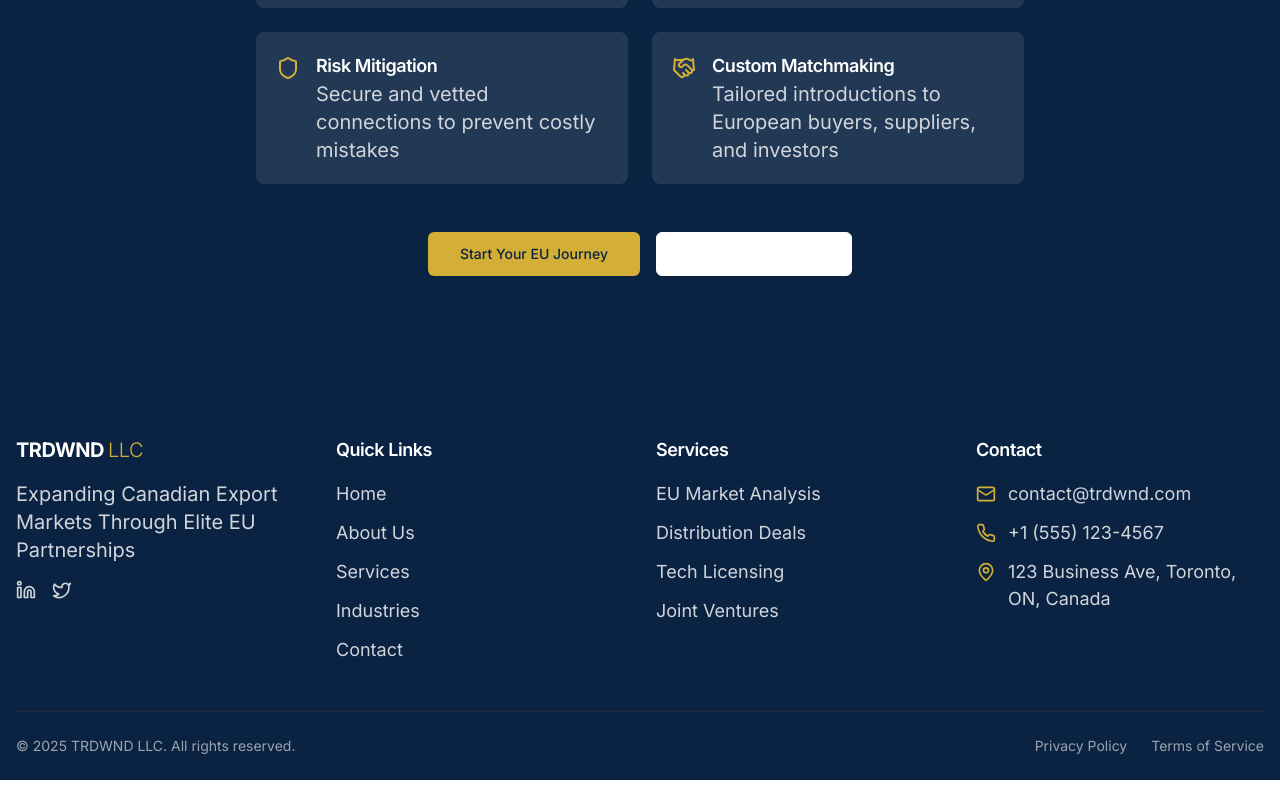
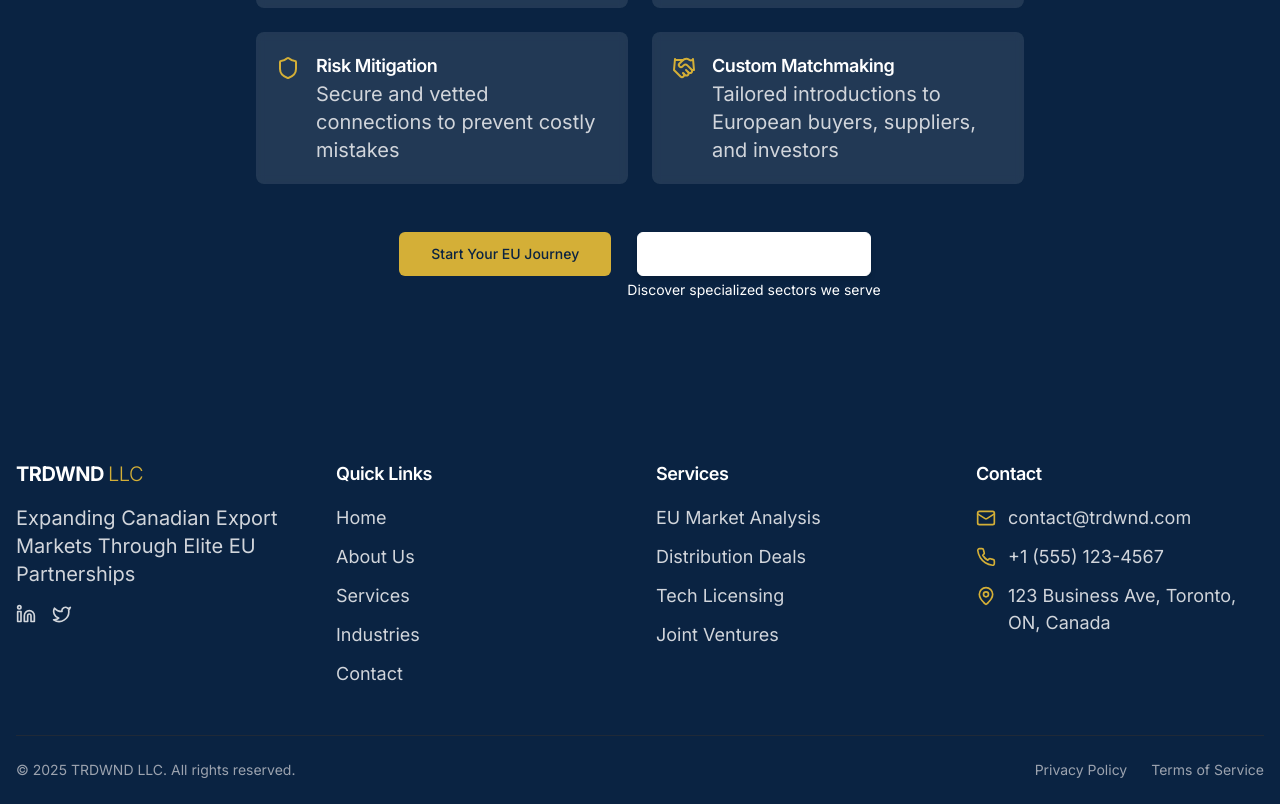
Before and after one commit to xadcampaign/trdwnd-connect, a React (Vite) app: page /services in a window 1280 px wide. Shown: the part 7526-8330 px from the top of the page. Before the commit the page ends 8306 px from the top, so only its background shows below. Built offline with nearby package versions, Linux system fonts and the light colour scheme.

Commit message:
Fix: Ensure button text visibility
Adjust button styles to ensure text visibility and add a white background.

```diff
--- a/src/pages/ServicesPage.tsx
+++ b/src/pages/ServicesPage.tsx
@@ -495,9 +495,18 @@ const ServicesPage = () => {
             <Button asChild size="lg" className="bg-trdwnd-gold hover:bg-trdwnd-gold/90 text-trdwnd-navy font-medium">
               <Link to="/contact">Start Your EU Journey</Link>
             </Button>
-            <Button asChild variant="outline" size="lg" textStyle="bold" className="border-white text-white hover:bg-white/10">
-              <Link to="/industries">Explore Industries</Link>
-            </Button>
+            <div className="flex flex-col items-center">
+              <Button
+                asChild
+                variant="outline"
+                size="lg"
+                textStyle="bold"
+                className="border-white text-white hover:bg-white/10 shadow-md text-lg"
+              >
+                <Link to="/industries">Explore Industries</Link>
+              </Button>
+              <span className="text-white text-sm mt-1">Discover specialized sectors we serve</span>
+            </div>
           </div>
         </div>
       </Section>
```
